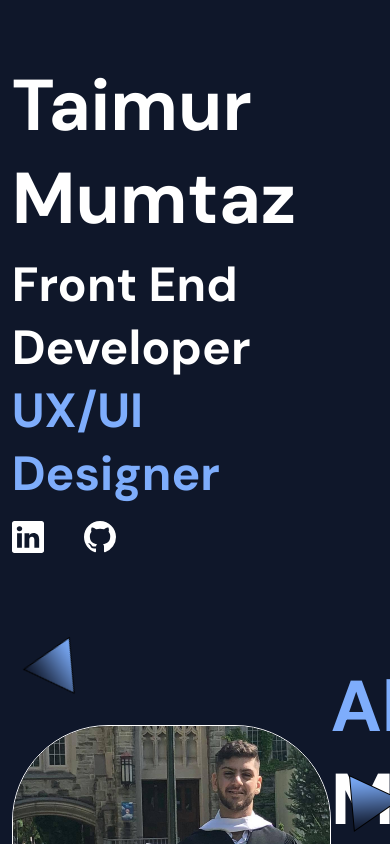
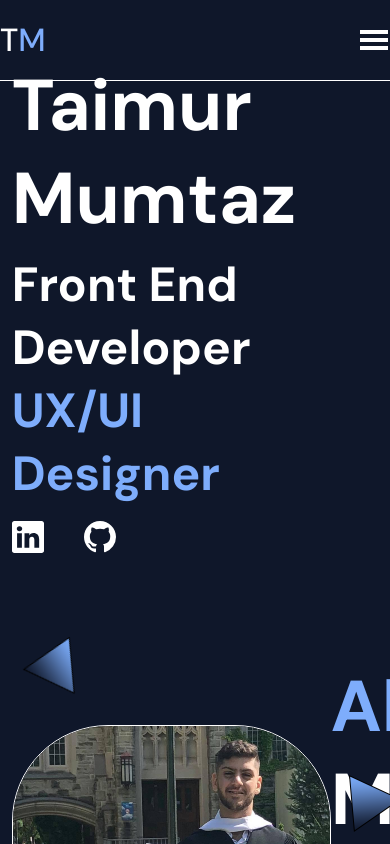
Before and after one commit to Tmumtaz/Portfolio, a React (Create React App) app: page / in a window 390 px wide. Shown: the top 844 px of the page. Built offline with nearby package versions, Linux system fonts and the light colour scheme.

Commit message:
responsive navbar complete

```diff
--- a/src/App.js
+++ b/src/App.js
@@ -6,12 +6,14 @@ import Showcase from "./Components/Showcase";
 import MySkills from "./Components/Skills";
 import MyProjects from "./Components/MyProjects";
 import About from "./Components/About";
+import Navbar from "./Components/Navbar";
 
 function App() {
   return (
     <ThemeProvider theme={Theme}>
      <MainBody>
       <Container>
+        <Navbar />
         <Showcase />
         <About />
         <MySkills />
--- a/src/Components/About.js
+++ b/src/Components/About.js
@@ -22,7 +22,7 @@ import BackgroundImg from "../Assets/particle.png";
 
 const About = () => {
   return (
-    <PaddingContainer id="Home" left="3%" right="10%" top="15%" bottom="10%">
+    <PaddingContainer id="About" left="3%" right="10%" top="15%" bottom="10%">
       <FlexContainer align="center" fullWidthChild>
         <FlexContainer justify="flex-start">
           <ShowcaseParticleContainer>
--- /dev/null
+++ b/src/Components/Layouts/NavMenu.js
@@ -0,0 +1,60 @@
+import React from "react";
+
+import { PaddingContainer, FlexContainer } from "../../Styles/Global.styled";
+
+import { AiOutlineClose } from "react-icons/ai";
+
+import {
+  MenuIcon,
+  NavMenuContainer,
+  MenuItem,
+} from "../../Styles/Navbar.styled";
+
+const NavMenu = ({ setIsOpen }) => {
+  const NavLinks = [
+    {
+      id:0,
+      name:'Home',
+      href:'Home'
+    },
+    {
+      id:1,
+      name:'About',
+      href:'About'
+    },
+    {
+      id:2,
+      name:'Skills',
+      href:'Skills'
+    },
+    {
+      id:3,
+      name:'Projects',
+      href:'Projects'
+    },
+  ]
+  return (
+    <NavMenuContainer>
+      <PaddingContainer left="5%" right="5%" top="2rem">
+        <FlexContainer justify="flex-end">
+          <MenuIcon onClick={() => setIsOpen(false)}>
+            <AiOutlineClose />
+          </MenuIcon>
+        </FlexContainer>
+      </PaddingContainer>
+
+      <PaddingContainer top="8%">
+        <FlexContainer direction="column" align="center" justify="center">
+          {NavLinks.map((link) => (
+            <MenuItem key={link.id} href={`#${link.href}`} onClick={() => setIsOpen(false)}>
+            {link.name}
+          </MenuItem>
+          ) )}
+
+        </FlexContainer>
+      </PaddingContainer>
+    </NavMenuContainer>
+  );
+};
+
+export default NavMenu;
--- /dev/null
+++ b/src/Components/Navbar.js
@@ -0,0 +1,32 @@
+import React, { useState} from "react";
+
+import { FlexContainer, PaddingContainer, Container, BlueText  } from "../Styles/Global.styled";
+import { NavbarContainer, Logo, MenuIcon,  } from "../Styles/Navbar.styled";
+
+import { GiHamburgerMenu } from 'react-icons/gi'
+import { Theme } from "../Utils/Theme";
+import NavMenu from "./Layouts/NavMenu";
+
+const Navbar = () => {
+    const [isOpen, setIsOpen] = useState(false)
+    return(
+        <NavbarContainer bgColor="transparent">
+            <PaddingContainer top="1.2rem" bottom="1.2rem">
+                <Container>
+                    <FlexContainer justify="space-between">
+                        <Logo>T<BlueText>M</BlueText></Logo>
+
+                        <MenuIcon onClick={() => { setIsOpen(true)}}>
+                            <GiHamburgerMenu />
+                        </MenuIcon>
+                    </FlexContainer>
+                </Container>
+                {isOpen && <NavMenu setIsOpen={setIsOpen}/>}
+            </PaddingContainer>
+
+
+        </NavbarContainer>
+    )
+}
+
+export default Navbar;
--- a/src/Styles/Global.styled.js
+++ b/src/Styles/Global.styled.js
@@ -14,7 +14,7 @@ export const FlexContainer = styled.div`
     justify-content: ${(props) => props.justify};
     align-items: ${(props) => props.align || ''};
     gap: ${({ gap }) => gap};
-    flex-direction: ${({rowReverse}) => rowReverse ?  'row-reverse' : 'row'};
+    flex-direction: ${({direction}) => direction};
 
     & > div {
         flex: ${({ fullWidthChild }) => fullWidthChild && 1};
--- /dev/null
+++ b/src/Styles/Navbar.styled.js
@@ -0,0 +1,46 @@
+import styled from "styled-components";
+
+
+export const NavbarContainer = styled.div`
+    position: fixed;
+    width: 100%;
+    top: 0;
+    left: 0;
+    z-index:10;
+    transition: all 0.3s ease-in;
+    background-color: ${({ bgColor}) => bgColor};
+    border-bottom: 1px solid white;
+`
+
+export const Logo = styled.p`
+    font-size: 2rem;
+    font-weight: ${({theme }) => theme.fonts.weight.medium};
+    color: white;
+`;
+
+export const MenuIcon = styled.a`
+    color: ${({theme}) => theme.colors.white};
+    font-size: 2rem;
+    cursor: pointer;
+    transition: all 0.2s ease;
+    display:flex;
+    align-items: center;
+`;
+
+export const NavMenuContainer = styled.div`
+    position: fixed;
+    top: 0;
+    left: 0;
+    height: 100vh;
+    width: 100%;
+    background-color: ${({ theme }) => theme.colors.primary_light};
+    z-index: 1;
+`;
+
+export const MenuItem = styled.a`
+    color:white;
+    font-size: 2.5rem;
+    margin-top:3rem;
+    cursor: pointer;
+    text-decoration:none;
+`
```
